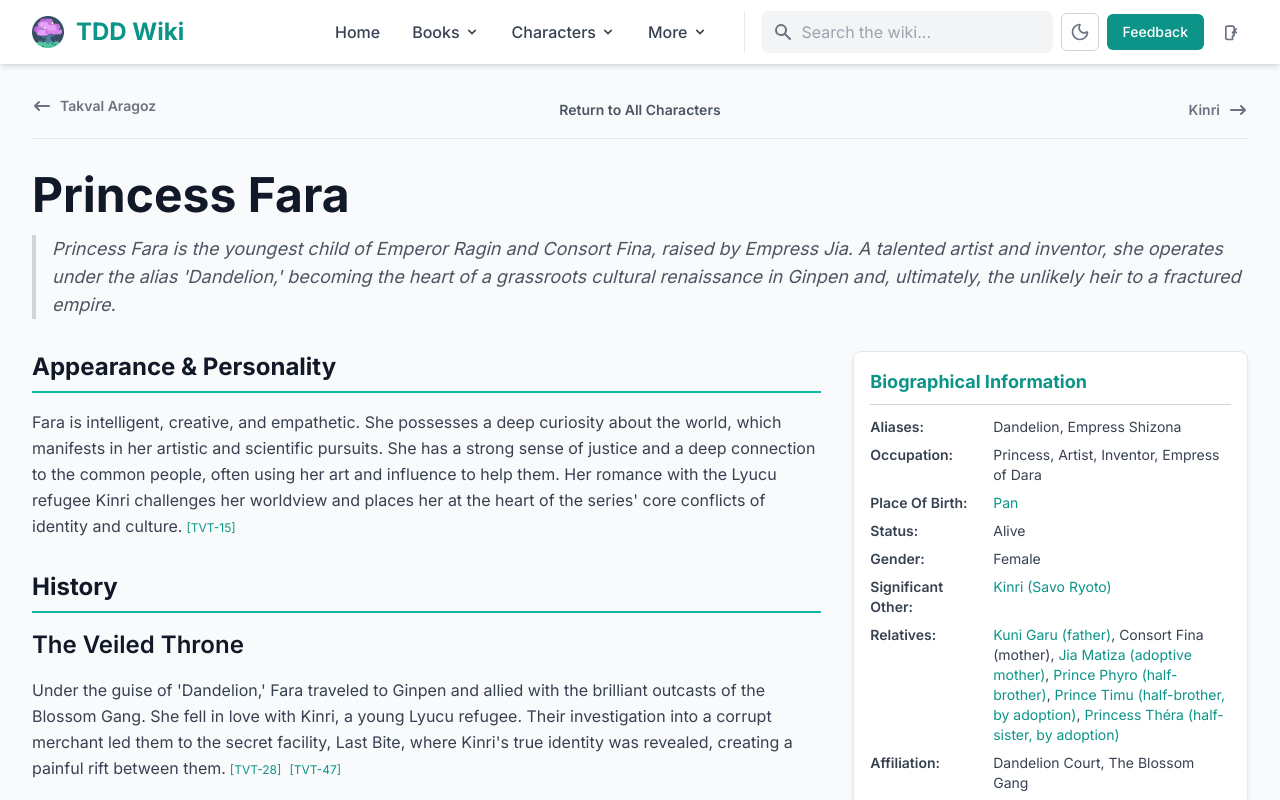
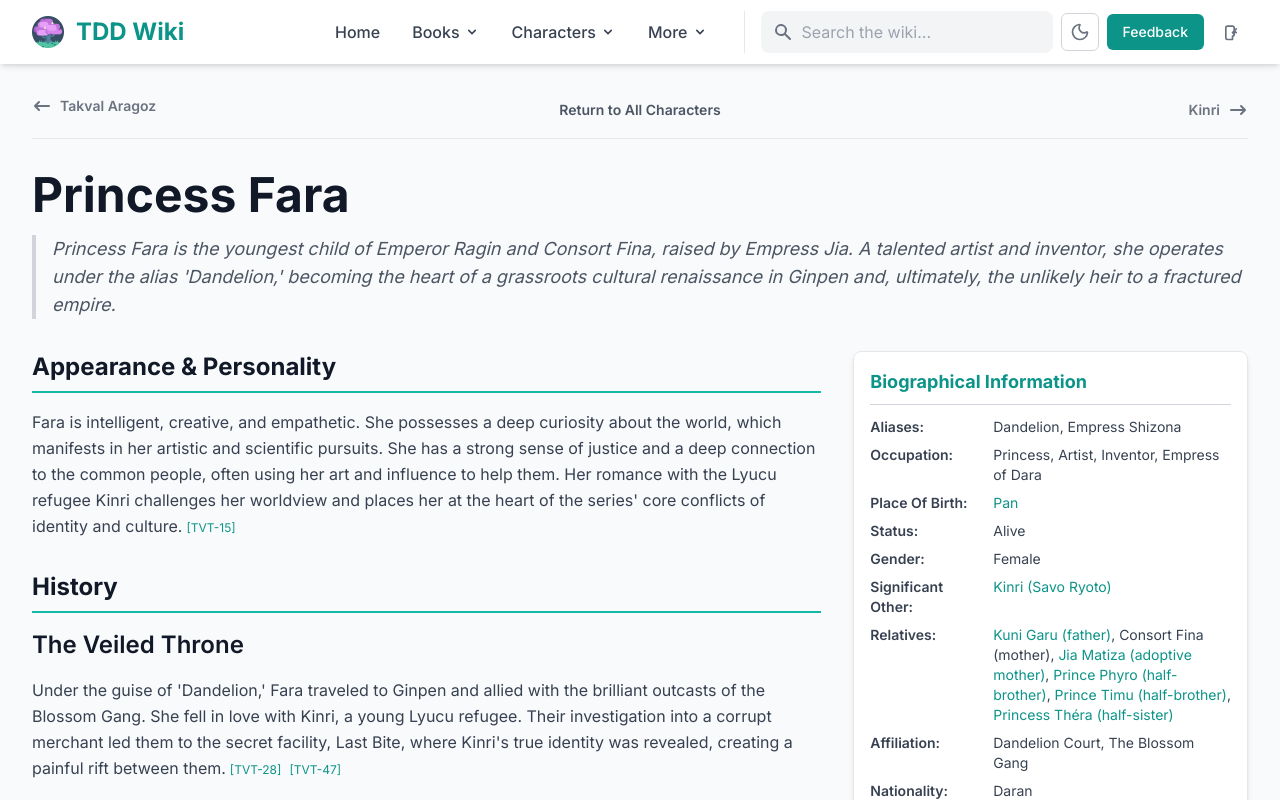
Before and after one commit to arman-101/dandelion-wiki, a Next.js app: page /characters/princess-fara in a window 1280 px wide. Shown: the top 800 px of the page. Built offline with nearby package versions, Linux system fonts and the light colour scheme.

Commit message:
fara siblings relationship text fix

```diff
--- a/app/characters/princess-fara/page.tsx
+++ b/app/characters/princess-fara/page.tsx
@@ -21,8 +21,8 @@ const characterData: Character = {
             { text: "Consort Fina (mother)", link: "" },
             { text: "Jia Matiza (adoptive mother)", link: "/characters/jia-matiza" },
             { text: "Prince Phyro (half-brother)", link: "/characters/prince-phyro" },
-            { text: "Prince Timu (half-brother, by adoption)", link: "/characters/prince-timu" },
-            { text: "Princess Théra (half-sister, by adoption)", link: "/characters/princess-thera" }
+            { text: "Prince Timu (half-brother)", link: "/characters/prince-timu" },
+            { text: "Princess Théra (half-sister)", link: "/characters/princess-thera" }
         ],
         affiliation: "Dandelion Court, The Blossom Gang",
         nationality: "Daran",
```
